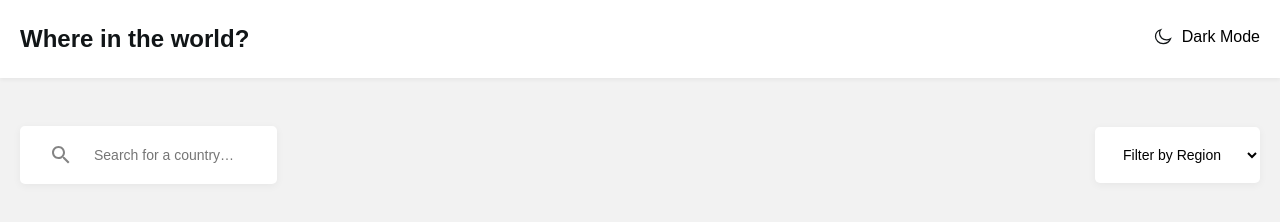
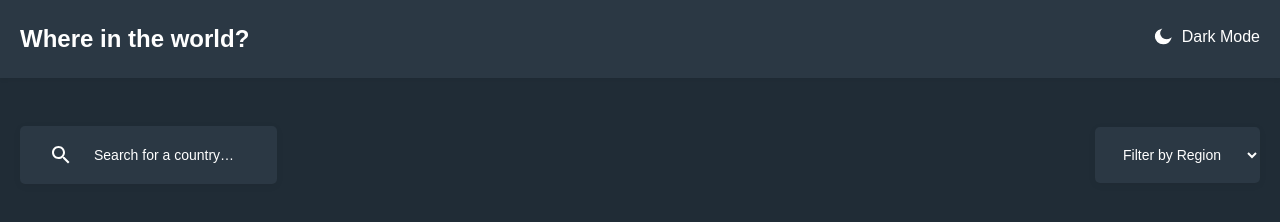
Before and after one commit to mukhammadyn/countries-api, a plain HTML site: page index.html in a window 1280 px wide. Both pictures are taken after a click on the button "Dark Mode". Drawn offline with Linux system fonts and the light colour scheme; no server answers.

Commit message:
Add dark-mode

```diff
--- a/index.html
+++ b/index.html
@@ -1,5 +1,6 @@
 <!DOCTYPE html>
 <html lang="en">
+
 <head>
   <meta charset="UTF-8">
   <meta http-equiv="X-UA-Compatible" content="IE=edge">
@@ -7,16 +8,19 @@
   <title>Countries</title>
   <link rel="stylesheet" href="css/main.css">
 </head>
+
 <body>
 
   <header class="site-header">
     <div class="site-header__container container">
       <h1 class="site-header__heading">Where in the world?</h1>
-      <button class="site-header__mode-btn">
+      <button class="site-header__mode-btn js-mode-toggler">
         <span class="site-header__mode-btn-inner">
           <span class="site-header__mode-img">
             <svg width="18" height="17" viewBox="0 0 18 17" fill="none" xmlns="http://www.w3.org/2000/svg">
-              <path fill-rule="evenodd" clip-rule="evenodd" d="M12.5532 11.815C8.66857 11.815 5.51929 8.92783 5.51929 5.36821C5.51929 4.0253 5.96679 2.78158 6.73143 1.75C3.69036 2.69515 1.5 5.33122 1.5 8.43807C1.5 12.3385 4.94929 15.5 9.20357 15.5C12.5929 15.5 15.4696 13.4932 16.5 10.7045C15.375 11.4048 14.0161 11.815 12.5532 11.815Z" fill="white" stroke="#111517" stroke-width="1.25"/>
+              <path fill-rule="evenodd" clip-rule="evenodd"
+                d="M12.5532 11.815C8.66857 11.815 5.51929 8.92783 5.51929 5.36821C5.51929 4.0253 5.96679 2.78158 6.73143 1.75C3.69036 2.69515 1.5 5.33122 1.5 8.43807C1.5 12.3385 4.94929 15.5 9.20357 15.5C12.5929 15.5 15.4696 13.4932 16.5 10.7045C15.375 11.4048 14.0161 11.815 12.5532 11.815Z"
+                fill="white" stroke="#111517" stroke-width="1.25" />
             </svg>
           </span>
           <span class="site-header__mode-btn-txt">Dark Mode</span>
@@ -34,13 +38,18 @@
             <span class="site-form__input-icon">
               <svg width="18" height="18" viewBox="0 0 18 18" fill="none" xmlns="http://www.w3.org/2000/svg">
                 <g id="search">
-                <path id="icon-search-black" fill-rule="evenodd" clip-rule="evenodd" d="M12.5 11H11.7L11.4 10.7C12.4 9.6 13 8.1 13 6.5C13 2.9 10.1 0 6.5 0C2.9 0 0 2.9 0 6.5C0 10.1 2.9 13 6.5 13C8.1 13 9.6 12.4 10.7 11.4L11 11.7V12.5L16 17.5L17.5 16L12.5 11ZM6.5 11C4 11 2 9 2 6.5C2 4 4 2 6.5 2C9 2 11 4 11 6.5C11 9 9 11 6.5 11Z" fill="currentColor"/>
+                  <path id="icon-search-black" fill-rule="evenodd" clip-rule="evenodd"
+                    d="M12.5 11H11.7L11.4 10.7C12.4 9.6 13 8.1 13 6.5C13 2.9 10.1 0 6.5 0C2.9 0 0 2.9 0 6.5C0 10.1 2.9 13 6.5 13C8.1 13 9.6 12.4 10.7 11.4L11 11.7V12.5L16 17.5L17.5 16L12.5 11ZM6.5 11C4 11 2 9 2 6.5C2 4 4 2 6.5 2C9 2 11 4 11 6.5C11 9 9 11 6.5 11Z"
+                    fill="currentColor" />
                 </g>
               </svg>
             </span>
-            <input class="site-form__input site-form__inputs js-country-search" type="text" name="country" aria-label="country-input" placeholder="Search for a country…">
+            <input class="site-form__input site-form__inputs js-country-search" type="text"
+              name="country" aria-label="country-input" placeholder="Search for a country…">
           </div>
-          <select class="site-form__select site-form__inputs js-search-by-region" name="continents" aria-label="continents">
+          <select
+            class="site-form__select site-form__select--dark-mode site-form__inputs js-search-by-region"
+            name="continents" aria-label="continents">
             <option value="" selected disabled>Filter by Region</option>
             <option value="Africa">Africa</option>
             <option value="America">America</option>
@@ -82,4 +91,5 @@
   </template>
   <script src="js/main.js"></script>
 </body>
+
 </html>
--- a/js/main.js
+++ b/js/main.js
@@ -1,3 +1,18 @@
+// dark mode
+const elModeBtn = document.querySelector('.js-mode-toggler')
+const elSiteHeader = document.querySelector('.site-header')
+const elSiteForm = document.querySelector('.site-form')
+const elCountriesList = document.querySelector('.site-hero__list')
+
+if (elModeBtn) {
+  elModeBtn.addEventListener('click', function() {
+    document.body.classList.toggle('dark-mode')
+    elSiteHeader.classList.toggle('site-header--dark-mode')
+    elSiteForm.classList.toggle('site-form--dark-mode')
+    elCountriesList.classList.toggle('site-hero__list--dark-mode')
+  })
+}
+
 // global
 const COUNTRIES_DATA = 'https://restcountries.com/v2'
 
@@ -6,9 +21,7 @@ const elSearchForm = document.querySelector('.js-site-form')
 const elSearchFormInput = elSearchForm.querySelector('.js-country-search')
 const elSearchFormSelect = elSearchForm.querySelector('.js-search-by-region')
 
-// countries list
-const elCountriesList = document.querySelector('.site-hero__list')
-
+// temp
 const elCountryTemplate = document.querySelector('#country-template').content
 
 function getJson(url, successFn, errorFn) {
--- a/scss/blocks/_blocks.scss
+++ b/scss/blocks/_blocks.scss
@@ -6,3 +6,4 @@
 @import "site-form";
 @import "country";
 @import "error-txt";
+@import "dark-mode";
--- /dev/null
+++ b/scss/blocks/_dark-mode.scss
@@ -0,0 +1,3 @@
+.dark-mode {
+  background-color: #202C36;
+}
--- a/scss/blocks/_site-form.scss
+++ b/scss/blocks/_site-form.scss
@@ -3,6 +3,22 @@
   justify-content: space-between;
   align-items: center;
   padding-bottom: 48px;
+}
+
+.site-form--dark-mode .site-form__inputs {
+  background-color: #2B3844;
+  color: #fff;
+}
+
+.site-form--dark-mode .site-form__input {
+
+  &::placeholder {
+    color: #fff;
+  }
+}
+
+.site-form--dark-mode .site-form__input-icon path {
+  fill: #fff;
 }
 
 .site-form__input-wrapper {
@@ -42,6 +58,10 @@
   padding-top: 19px;
   padding-bottom: 19px;
   padding-left: 74px;
+
+  &::placeholder {
+    color: #848484;
+  }
 }
 
 .site-form__select {
--- a/scss/blocks/_site-header.scss
+++ b/scss/blocks/_site-header.scss
@@ -3,6 +3,19 @@
   padding-bottom: 23px;
   background-color: #fff;
   box-shadow: 0px 2px 4px rgba(0, 0, 0, 0.05);
+}
+
+.site-header--dark-mode {
+  background-color: #2B3844;
+  color: #fff;
+}
+
+.site-header--dark-mode .site-header__mode-btn {
+  color: #fff;
+}
+
+.site-header--dark-mode .site-header__mode-btn-inner path {
+  stroke: #fff;
 }
 
 .site-header__container {
@@ -21,7 +34,7 @@
 .site-header__mode-btn {
   padding: 0;
   border: none;
-  background-color: #fff;
+  background-color: transparent;
   cursor: pointer;
 
   &:hover {
--- a/scss/blocks/_site-hero.scss
+++ b/scss/blocks/_site-hero.scss
@@ -4,6 +4,12 @@
   flex-wrap: wrap;
   margin-left: -75px;
   margin-bottom: -45px;
+}
+
+.site-hero__list--dark-mode
+.site-hero__item {
+  background-color: #2B3844;
+  color: #fff;
 }
 
 .site-hero__item {
```
Also changed, not shown: css/main.css, css/main.min.css, 2 other files. Lines whose indentation alone changed are shown as unchanged.
